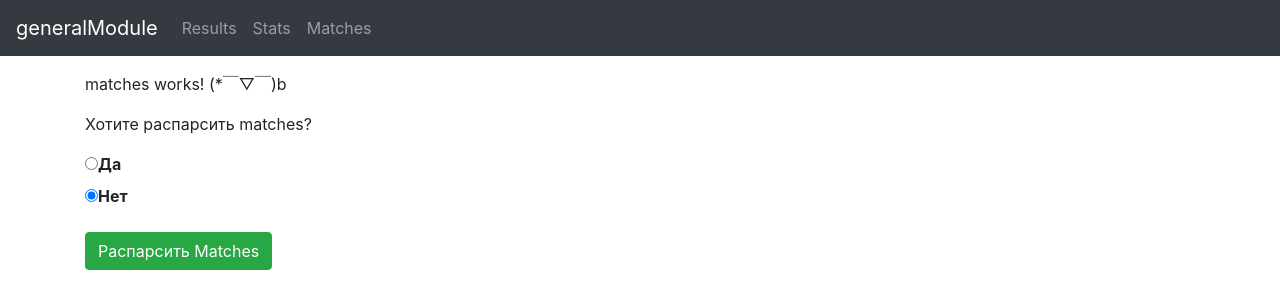
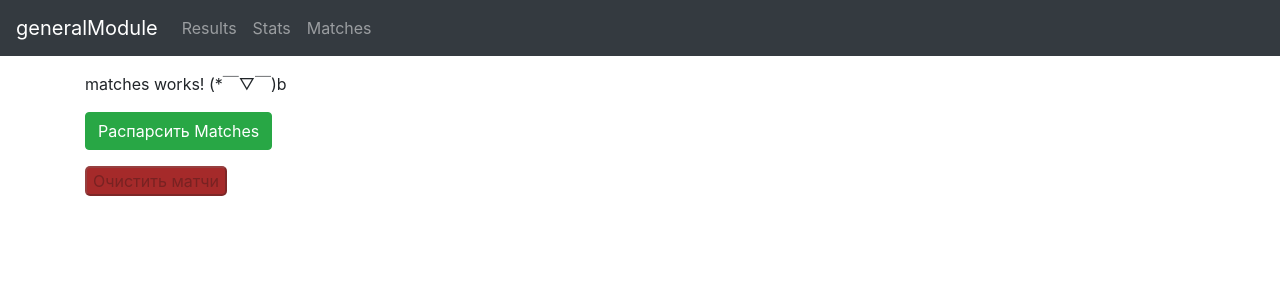
Before and after one commit to BaffIrodov/generalModuleFront, an Angular app: page /matches in a window 1280 px wide. Shown: the top 308 px of the page. Built offline with nearby package versions, Linux system fonts and the light colour scheme.

Commit message:
Отредактирована страница с матчами.

```diff
--- a/src/app/components/matches/matches.component.html
+++ b/src/app/components/matches/matches.component.html
@@ -4,28 +4,22 @@
   <div class="submit-form">
     <form>
       <div class="form-group">
-        <p>Хотите распарсить matches?</p>
-        <input type="radio" id="radio1" name="radioButton" value="yesRadio" (click)="answer(1)">
-        <label for="radio1"><b>Да</b></label>
-        <br>
-        <input type="radio" id="radio2" name="radioButton" value="noRadio" checked (click)="answer(0)">
-        <label for="radio2"><b>Нет</b></label>
+        <button (click)="getMatches()" class="btn btn-success" [disabled]="pressButton==1"> {{getButtonText()}} </button>
       </div>
-      <div class="form-group">
-        <button (click)="solution()" class="btn btn-success" [disabled]="pressButton==1"> {{getButtonText()}} </button>
+      <div>
+        <button (click)="clearMatches()" [disabled]="!matches" style="background: brown; border-radius: 5px">Очистить матчи</button>
       </div>
     </form>
     <div *ngIf="pressButton==1" class="form-text text-danger">Пошла работа</div>
-    <div *ngIf="pressButton==0" class="form-text text-danger">Ничего не выйдет</div>
     <div *ngIf="matches"> Всего доступно матчей: {{matches}}</div>
   </div>
   <table border="3" style="border-collapse: separate" *ngIf="matches">
     <thead>
     <tr align="center" style="background: darkgrey">
-      <th colspan="2">Ссылки</th>
+      <th colspan="2">Действующие матчи</th>
     </tr>
     </thead>
-    <tbody *ngFor="let match of matchN">
+    <tbody *ngFor="let match of matchesArr">
     <tr style="border: 0; border-collapse: unset">
       <td colspan="2"><p></td>
     </tr>
--- a/src/app/components/matches/matches.component.ts
+++ b/src/app/components/matches/matches.component.ts
@@ -20,48 +20,32 @@ export class MatchesComponent implements OnInit {
     return defaultText;
   }
 
-  solut = false;
-  pressButton = -1;
+  pressButton = 0;
   matches: Number;
-  //links: String[] = [];
-  //teams: Array<String[]> = [];
-  matchN: MatchesRequest[];
+  matchesArr: MatchesRequest[];
 
-  solution(): void {
-    if (this.solut == false) {
-      this.pressButton = 0;
-      this.matches = 0;
-    } else {
-      //this.links = [];
-      this.matchN = [];
+  getMatches(): void {
+    this.clearMatches();
     this.matchesService.writeMatchesLinks().subscribe({
       next: (matchesLink) => {
         console.log(matchesLink);
-          matchesLink.forEach(el => {
-            //this.links.push(el.matchesUrl);
-            //this.teams.push([el.leftTeam, el.rightTeam]);
-            this.matchN.push(el);
+        matchesLink.forEach(element => {
+          this.matchesArr.push(element);
         })
-          //console.log(this.links);
         this.matches = matchesLink.length;
       }, error: (e) => console.error(e)
     });
-
     this.resetButton();
   }
-  }
 
-  answer(ans: number): void {
-    if (ans == 1) {
-      this.solut = true;
-    } else {
-      this.solut = false;
-    }
+  clearMatches(): void{
+    this.matchesArr = [];
+    this.matches = 0;
   }
 
   async resetButton() {
     this.pressButton = 1;
     new Promise(f => setTimeout(f, 2000))
-      .finally(() => this.pressButton = -1);
+      .finally(() => this.pressButton = 0);
   }
 }
--- a/src/app/services/matches.service.ts
+++ b/src/app/services/matches.service.ts
@@ -13,10 +13,6 @@ export class MatchesService {
 
   constructor(private http: HttpClient) { }
 
-  /*writeMatchesLinks(): Observable<Array<String>>{
-    return this.http.post<Array<String>>(url + 'write-links', Array<String>);
-  }*/
-
   writeMatchesLinks(): Observable<MatchesRequest[]>{
     return this.http.post<MatchesRequest[]>(url + 'write-links', null);
   }
```
Lines whose indentation alone changed are shown as unchanged.
